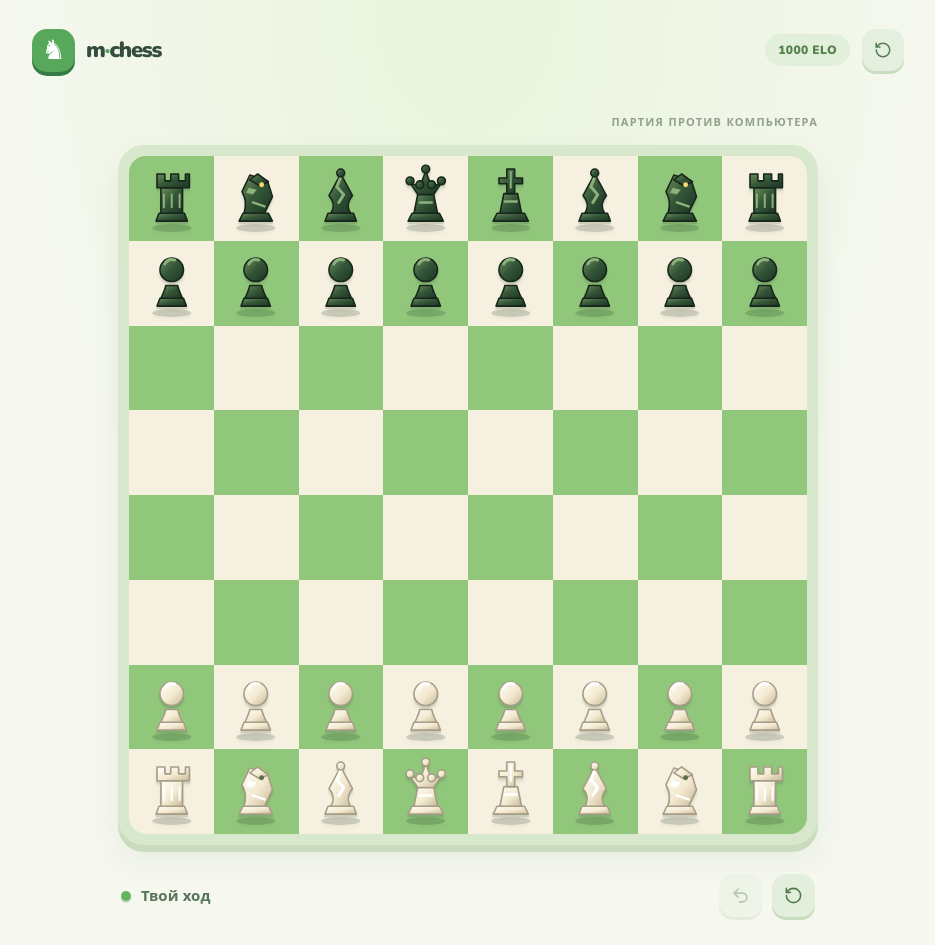
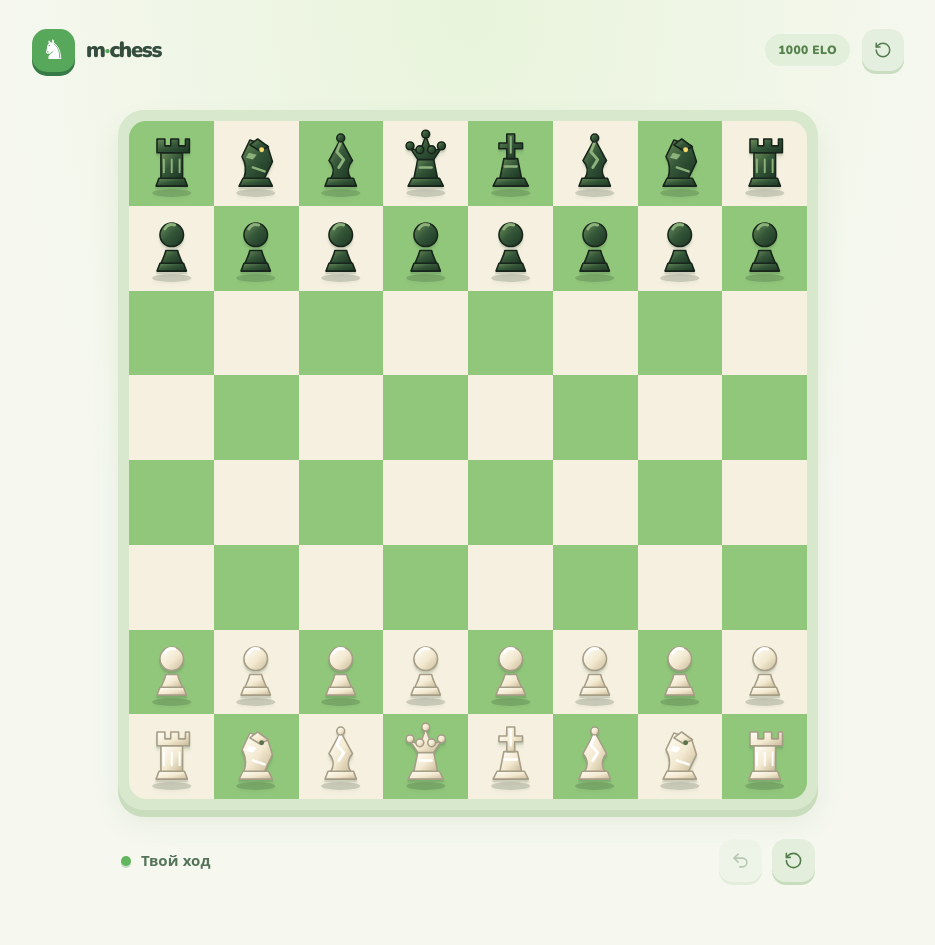
Before and after one commit to sunmeat/m-chess, a React (Vite) app: page / in a window 1280 px wide. Shown: the whole page, without its empty margins (172-1107 px from the left). After the commit the page ends 910 px from the top, so only its background shows below. Built offline with nearby package versions, Linux system fonts and the light colour scheme.

Commit message:
Remove the final board heading to keep the focus on play

```diff
--- a/src/App.tsx
+++ b/src/App.tsx
@@ -171,7 +171,6 @@ export default function App() {
 
       <section className="play-area">
         <div className="board-side">
-          <div className="game-heading"><span className="move-counter">ПАРТИЯ ПРОТИВ КОМПЬЮТЕРА</span></div>
           <div className="board-wrap">
 
             <div className="chessboard" role="grid" aria-label="Шахматная доска">
```
